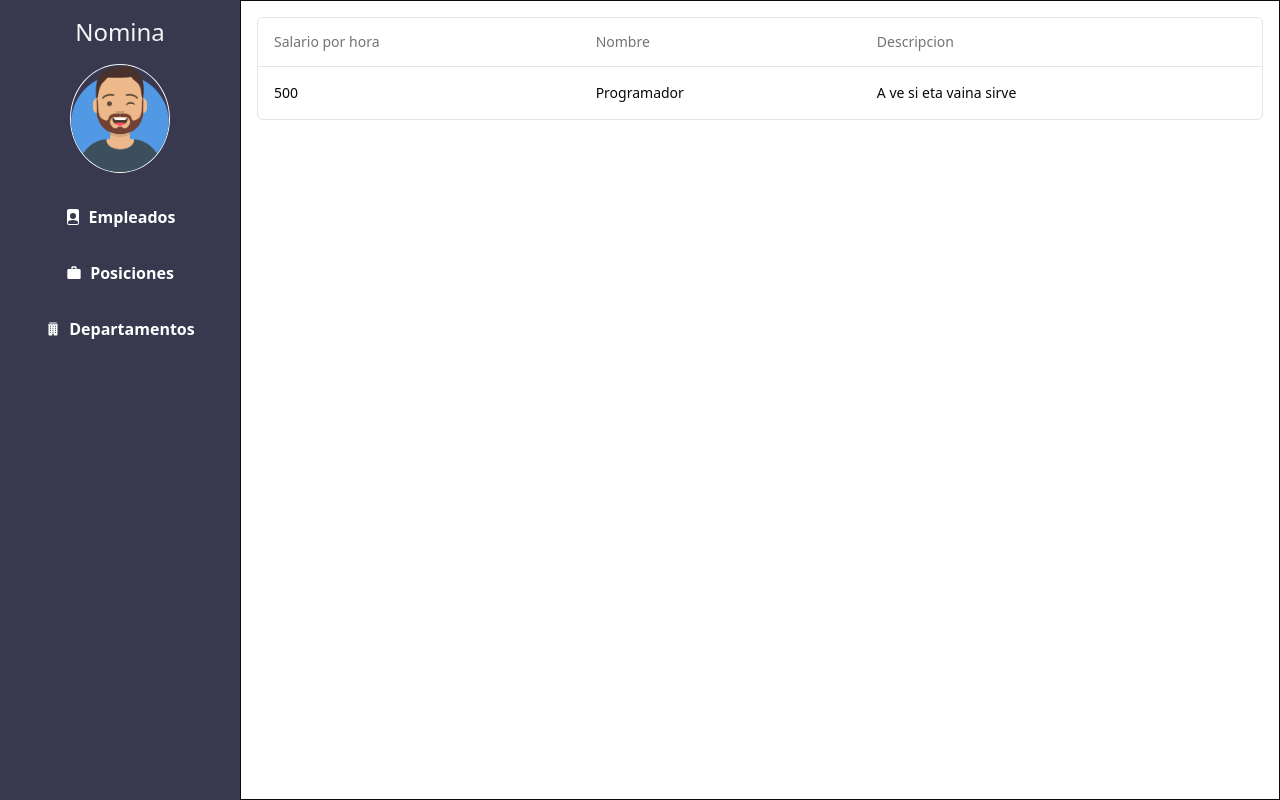
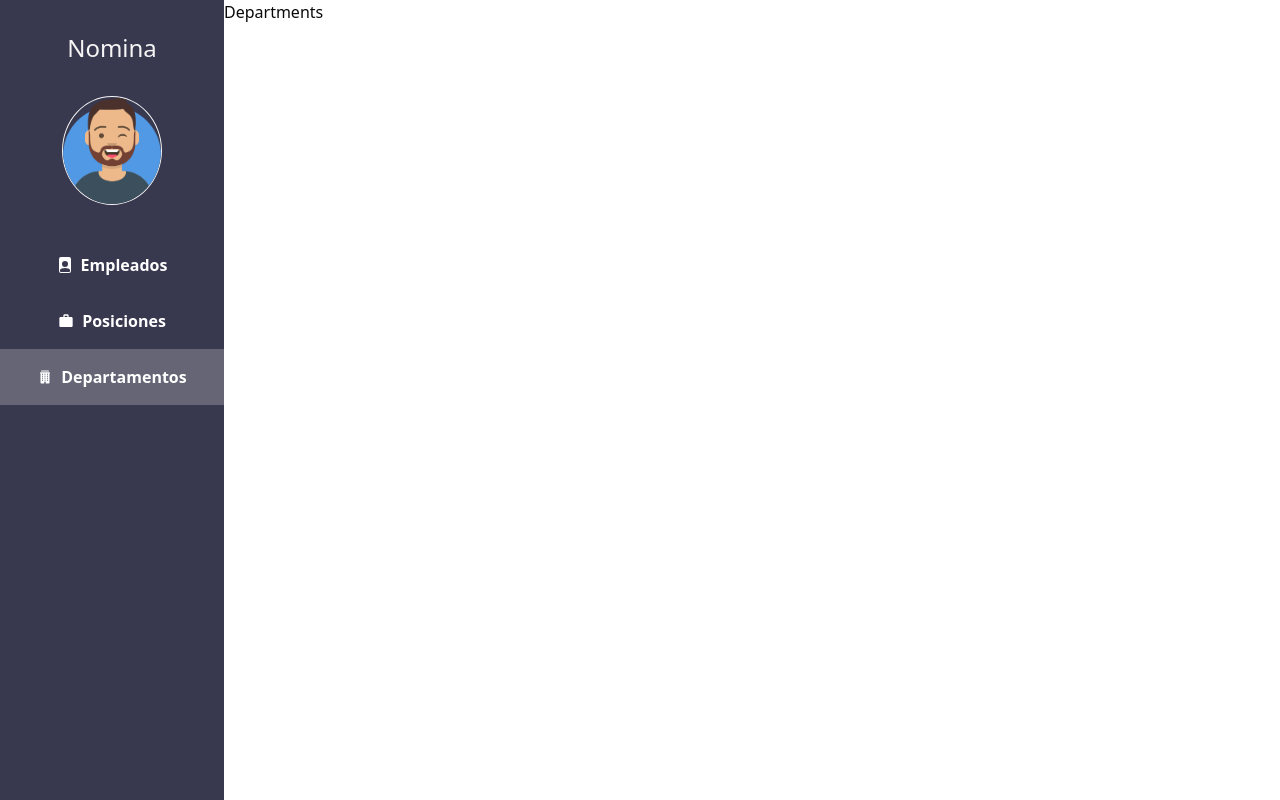
Before and after one commit to justinoctavius/nomina-frontend, a React (Vite) app: page /departments in a window 1280 px wide. Built offline with nearby package versions, Linux system fonts and the light colour scheme.

Commit message:
adding navigation

```diff
--- a/package.json
+++ b/package.json
@@ -18,10 +18,14 @@
     "@tanstack/react-table": "^8.10.7",
     "class-variance-authority": "^0.7.0",
     "clsx": "^2.0.0",
+    "localforage": "^1.10.0",
     "lucide-react": "^0.295.0",
+    "match-sorter": "^6.3.1",
     "react": "^18.2.0",
     "react-dom": "^18.2.0",
     "react-icons": "^4.12.0",
+    "react-router-dom": "^6.21.0",
+    "sort-by": "^1.2.0",
     "tailwind-merge": "^2.1.0",
     "tailwindcss-animate": "^1.0.7"
   },
--- a/src/App.tsx
+++ b/src/App.tsx
@@ -1,33 +1,7 @@
-import { DataTable } from './components/data-table/data-table';
-import { NavigationSection } from './components/navigation-section';
-import { columns } from './components/position-table/columns';
-
-function getData() {
-  // Fetch data from your API here.
-  return [
-    {
-      id: '728ed52f',
-      name: 'Programador',
-      salaryPerHour: 500,
-      description: 'A ve si eta vaina sirve',
-    },
-    // ...
-  ];
-}
+import { AppRouter } from './pages/app';
 
 function App() {
-  const data = getData();
-
-  return (
-    <main className="flex">
-      <div>
-        <NavigationSection />
-      </div>
-      <div className="p-4 w-full" style={{ border: '1px solid' }}>
-        <DataTable columns={columns} data={data} />
-      </div>
-    </main>
-  );
+  return <AppRouter />;
 }
 
 export default App;
--- a/src/components/navigation-option/index.tsx
+++ b/src/components/navigation-option/index.tsx
@@ -1,3 +1,4 @@
+import { Link } from 'react-router-dom';
 import { colors } from '../../constants/themes/colors';
 import { StyleSheet } from '../../types/css-types';
 import { Props } from './types';
@@ -5,18 +6,18 @@ import { Props } from './types';
 export const NavigationOption = ({
   title,
   icon,
-  onClick,
+  to,
   selected = true,
 }: Props) => {
   return (
-    <div
+    <Link
+      to={to}
       className="p-4 flex gap-2 justify-center place-items-center cursor-pointer"
       style={selected ? styles.selected : styles.default}
-      onClick={onClick}
     >
       <div>{icon}</div>
       <p className="text-base text-white font-bold">{title}</p>
-    </div>
+    </Link>
   );
 };
 
--- a/src/components/navigation-option/types.ts
+++ b/src/components/navigation-option/types.ts
@@ -1,6 +1,6 @@
 export interface Props {
   title: React.ReactNode | string;
   icon: React.ReactNode;
-  onClick: () => void;
+  to: string;
   selected: boolean;
 }
--- a/src/components/navigation-section/index.tsx
+++ b/src/components/navigation-section/index.tsx
@@ -5,29 +5,35 @@ import { MdWork } from 'react-icons/md';
 import { IoIosBusiness } from 'react-icons/io';
 import { BsFillFilePersonFill } from 'react-icons/bs';
 import Illustration from '../../assets/images/illustration.png';
+import { useLocation } from 'react-router-dom';
 
 export const positions = [
   {
     icon: <BsFillFilePersonFill color={'#fff'} />,
     title: 'Empleados',
+    to: '/',
   },
   {
     icon: <MdWork color={'#fff'} />,
     title: 'Posiciones',
+    to: '/positions',
   },
   {
     icon: <IoIosBusiness color={'#fff'} />,
     title: 'Departamentos',
+    to: '/departments',
   },
 ];
 
 export const NavigationSection = () => {
+  const { pathname } = useLocation();
+
   return (
     <div className="py-4" style={styles.container}>
-      <h1 className="text-2xl pb-4" style={styles.h1}>
+      <h1 className="text-2xl my-4" style={styles.h1}>
         Nomina
       </h1>
-      <div className="flex justify-center pb-4">
+      <div className="flex justify-center my-8">
         <div style={styles.image}>
           <img src={Illustration} />
         </div>
@@ -38,8 +44,8 @@ export const NavigationSection = () => {
           <NavigationOption
             key={`navigation-option-${index}`}
             icon={position.icon}
-            onClick={() => {}}
-            selected={false}
+            to={position.to}
+            selected={pathname === position.to}
             title={position.title}
           />
         ))}
@@ -52,7 +58,7 @@ const styles: StyleSheet = {
   container: {
     backgroundColor: colors.primary,
     height: '100vh',
-    width: '15rem',
+    width: '14rem',
     justifyContent: 'center',
   },
   h1: {
--- /dev/null
+++ b/src/pages/app/index.tsx
@@ -0,0 +1,12 @@
+import { BrowserRouter, Route, Routes } from 'react-router-dom';
+import { Dashboard } from '../dashboard';
+
+export const AppRouter = () => {
+  return (
+    <BrowserRouter>
+      <Routes>
+        <Route path="/*" element={<Dashboard />} />
+      </Routes>
+    </BrowserRouter>
+  );
+};
--- /dev/null
+++ b/src/pages/dashboard/index.tsx
@@ -0,0 +1,20 @@
+import { Route, Routes } from 'react-router-dom';
+import { NavigationSection } from '../../components/navigation-section';
+import { Positions } from '../positions';
+import { Departments } from '../departments';
+import { Employees } from '../employees';
+
+export const Dashboard = () => {
+  return (
+    <main className="flex">
+      <div>
+        <NavigationSection />
+      </div>
+      <Routes>
+        <Route path="/" element={<Employees />} />
+        <Route path="/positions" element={<Positions />} />
+        <Route path="/departments" element={<Departments />} />
+      </Routes>
+    </main>
+  );
+};
--- /dev/null
+++ b/src/pages/departments/index.tsx
@@ -0,0 +1,3 @@
+export const Departments = () => {
+  return <div>Departments</div>;
+};
--- /dev/null
+++ b/src/pages/employees/index.tsx
@@ -0,0 +1,3 @@
+export const Employees = () => {
+  return <div>Employees</div>;
+};
--- /dev/null
+++ b/src/pages/positions/index.tsx
@@ -0,0 +1,3 @@
+export const Positions = () => {
+  return <div>Positions</div>;
+};
```
Also changed, not shown: 1 other file (tests, documents, lock files or other folders).
